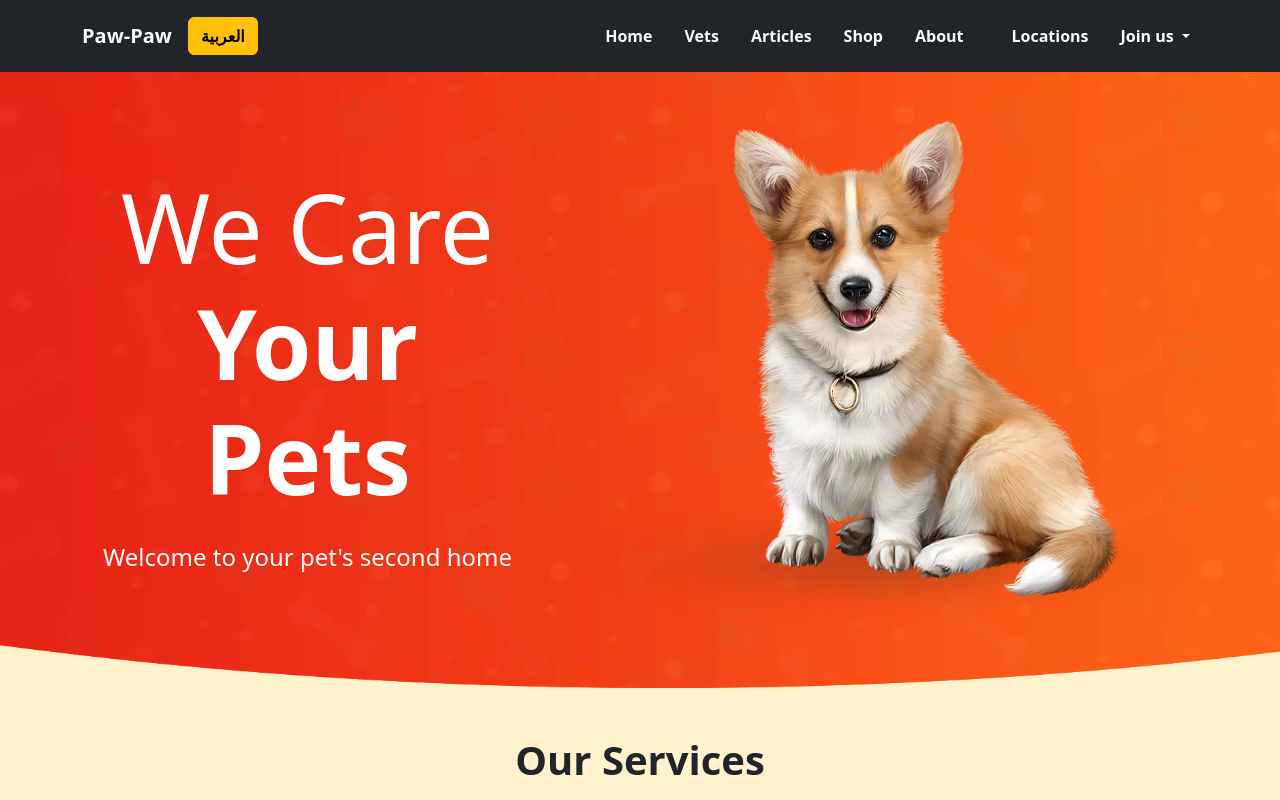
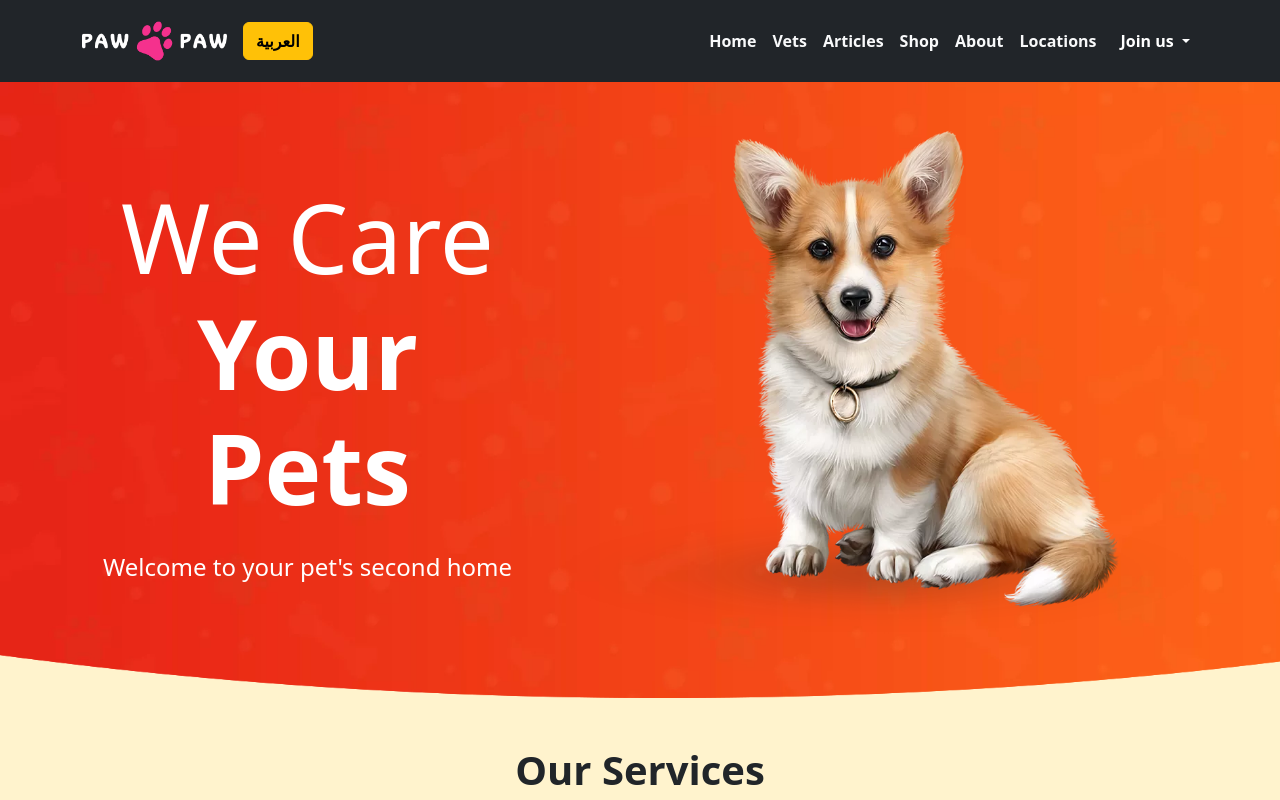
Before and after one commit to Remo0n/ITI-final, a React (Vite) app: page / in a window 1280 px wide. Shown: the top 800 px of the page. Built offline with nearby package versions, Linux system fonts and the light colour scheme; no server answers.

Commit message:
Navbar tunings

```diff
--- a/src/components/Nav/Nav.css
+++ b/src/components/Nav/Nav.css
@@ -1,5 +1,15 @@
 a {
   text-decoration: none !important;
+}
+
+.brand-img{
+  width: 100%;
+  height: 100%;
+}
+
+.brand-box{
+  height: 2.5rem;
+  margin: 0;
 }
 
 .link {
--- a/src/components/Nav/Nav.jsx
+++ b/src/components/Nav/Nav.jsx
@@ -42,7 +42,9 @@ const NavComponent = () => {
         <Container>
           <Navbar.Brand>
             <Link className="text-light" to="/home">
-              Paw-Paw
+              <figure className="brand-box">
+              <img className="brand-img" src="\src\assets\brand.png" alt="" />
+              </figure>
             </Link>
           </Navbar.Brand>
           <div>
@@ -64,43 +66,39 @@ const NavComponent = () => {
           <Navbar.Toggle aria-controls="basic-navbar-nav" className="bg-light" />
           <Navbar.Collapse id="basic-navbar-nav">
             <Nav className=" ournavbar d-flex align-items-center ">
-              <Nav.Link>
+
                 <Link className="link text-light ms-3" to="/home">
                   {t("Home")}
                 </Link>
-              </Nav.Link>
-              <Nav.Link>
+
+
                 <Link className="link text-light ms-3" to="/vets">
                   {t("Vets")}
                 </Link>
-              </Nav.Link>
-              <Nav.Link>
+
+
                 <Link className="link text-light ms-3" to="/articles">
                   {t("Articles")}
                 </Link>
-              </Nav.Link>
-              <Nav.Link>
+
                 <Link className="link text-light ms-3" to="/shop">
                   {t("Shop")}
                 </Link>
-              </Nav.Link>
-              <Nav.Link>
+
                 <Link className="link text-light ms-3" to="/about">
                   {t("About")}
                 </Link>
-              </Nav.Link>
-              <Nav.Link>
+
                 {user && (
                   <Link className="link text-light ms-3" to="/profile">
                     Profile
                   </Link>
                 )}
-              </Nav.Link>
-              <Nav.Link>
+
                 <Link className="link text-light ms-3" to="/GoogleMaps">
                   {t("Locations")}
                 </Link>
-              </Nav.Link>
+
               {user && (
                 <Link className="link text-light" onClick={handleSignOut}>
                   Sign out
```
Also changed, not shown: src/assets/brand.png (added).
